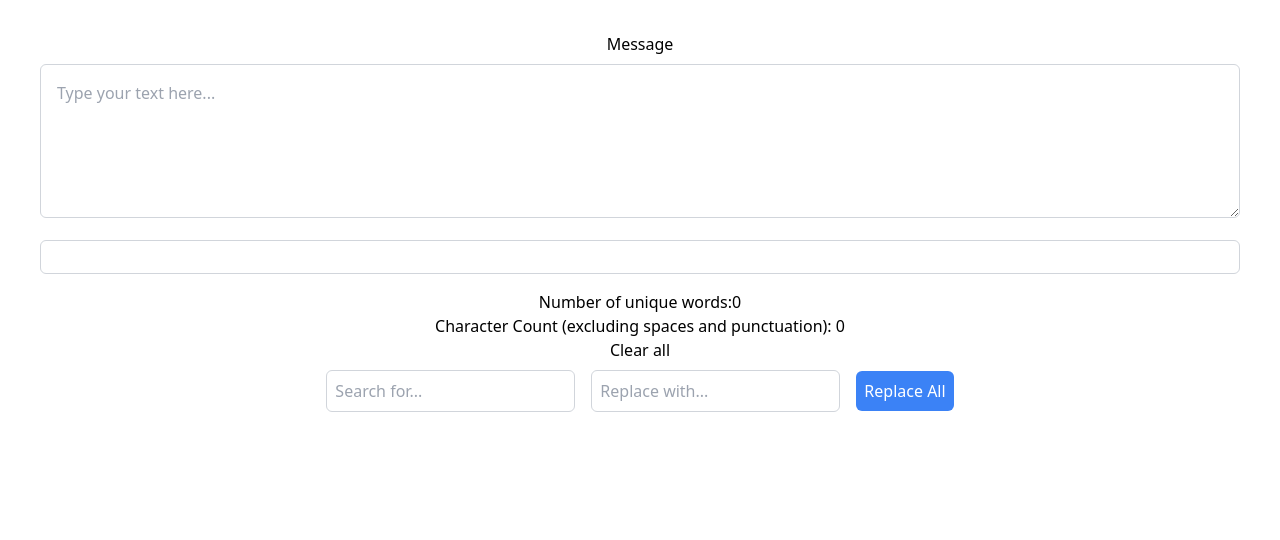
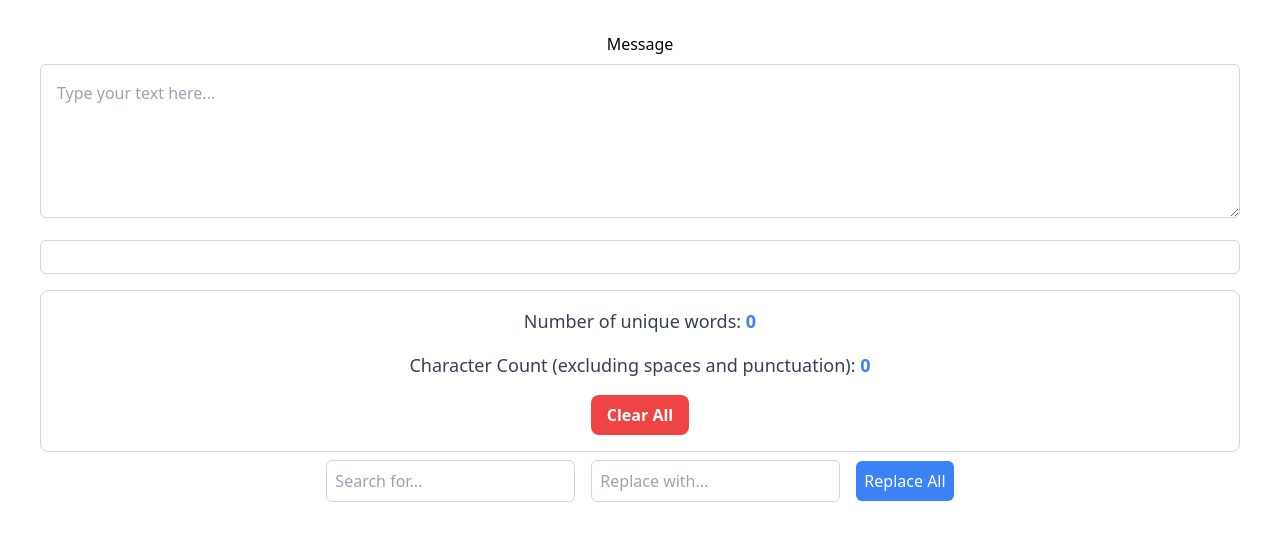
Before and after one commit to Ankush-nitjsr/real-time-text-analysis, a React (Vite) app: page / in a window 1280 px wide. Shown: the top 540 px of the page. Built offline with nearby package versions, Linux system fonts and the light colour scheme.

Commit message:
Add style and comments

```diff
--- a/src/components/Statistics.tsx
+++ b/src/components/Statistics.tsx
@@ -1,33 +1,53 @@
+// Define the props for the Statistics component
 interface StatisticsProps {
   text: string;
   setText: (text: string) => void;
 }
 
+// Define the Statistics component to display word and character statistics
 export const Statistics = ({ text, setText }: StatisticsProps) => {
-  // Split the paragraph into words, filtering out empty strings
+  // Split the paragraph into an array of words, filtering out empty strings
   const wordsArray: string[] = text.split(/\s+/).filter((word) => word !== "");
 
-  // Normalize words: convert to lowercase and remove punctuation
+  // Normalize words: Convert to lowercase and remove punctuation characters
   const lowerCaseWords = wordsArray.map((word) =>
     word.toLowerCase().replace(/[.,!?]/g, "")
   );
 
-  // Use a Set to find unique words
+  // Use a Set to find and store unique words
   const uniqueWords = new Set(lowerCaseWords);
 
+  // Count the number of characters excluding spaces and punctuation
   const charCount = text.replace(/[^a-zA-Z0-9]/g, "").length;
 
-  // Define function to remove input string from text area
+  // Function to clear the textarea content
   const clearTextArea = () => {
-    // Make text area empty
+    // Set the text to an empty string to clear the input
     setText("");
   };
 
+  // Render the statistics and a button to clear the textarea
   return (
-    <div>
-      <p>Number of unique words:{uniqueWords.size}</p>
-      <p>Character Count (excluding spaces and punctuation): {charCount}</p>
-      <button onClick={clearTextArea}>Clear all</button>
+    <div className="p-4 bg-white border border-gray-300 rounded-lg space-y-4 m-2">
+      {/* Display the number of unique words */}
+      <p className="text-lg font-medium text-gray-700">
+        Number of unique words:{" "}
+        <span className="font-bold text-blue-500">{uniqueWords.size}</span>
+      </p>
+
+      {/* Display the character count, excluding spaces and punctuation */}
+      <p className="text-lg font-medium text-gray-700">
+        Character Count (excluding spaces and punctuation):{" "}
+        <span className="font-bold text-blue-500">{charCount}</span>
+      </p>
+
+      {/* Button to clear all text from the textarea */}
+      <button
+        onClick={clearTextArea}
+        className="px-4 py-2 bg-red-500 text-white font-semibold rounded-lg hover:bg-red-600 transition duration-300"
+      >
+        Clear All
+      </button>
     </div>
   );
 };
```
